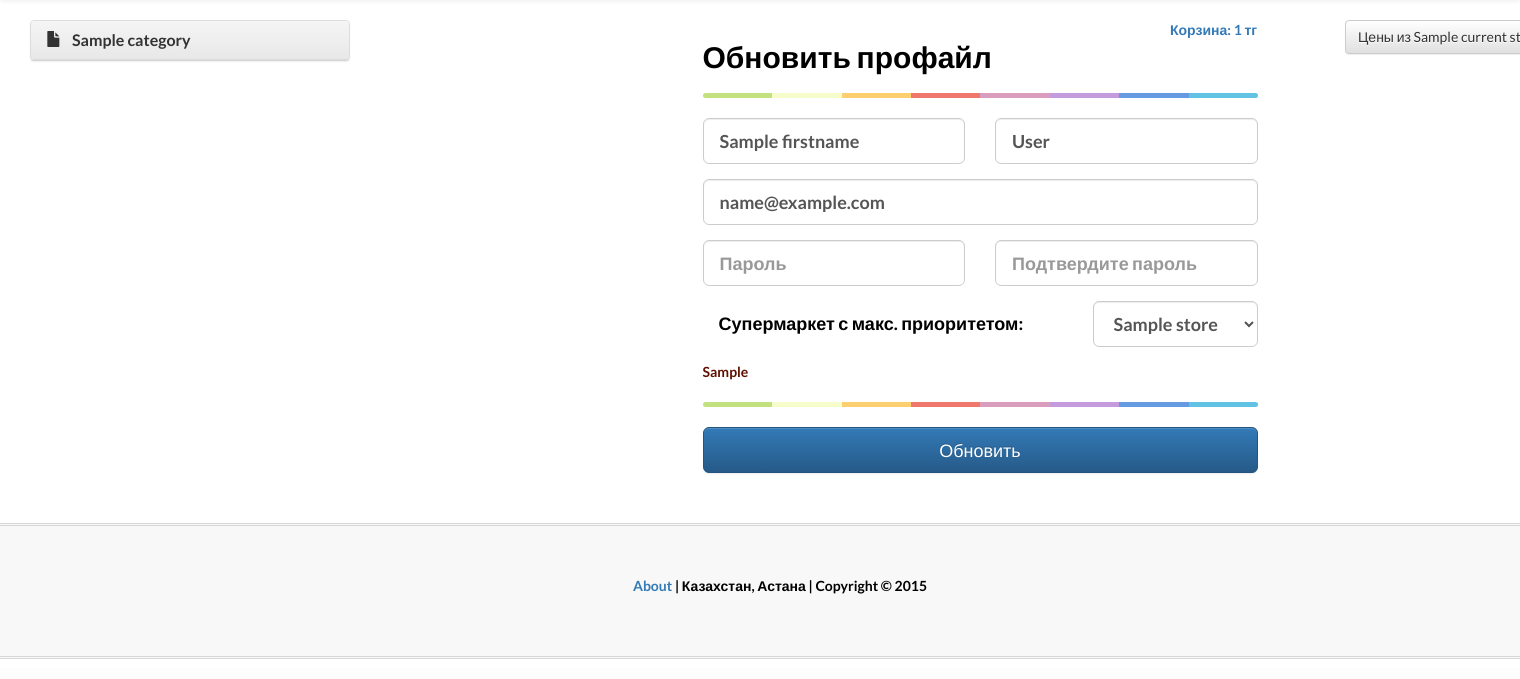
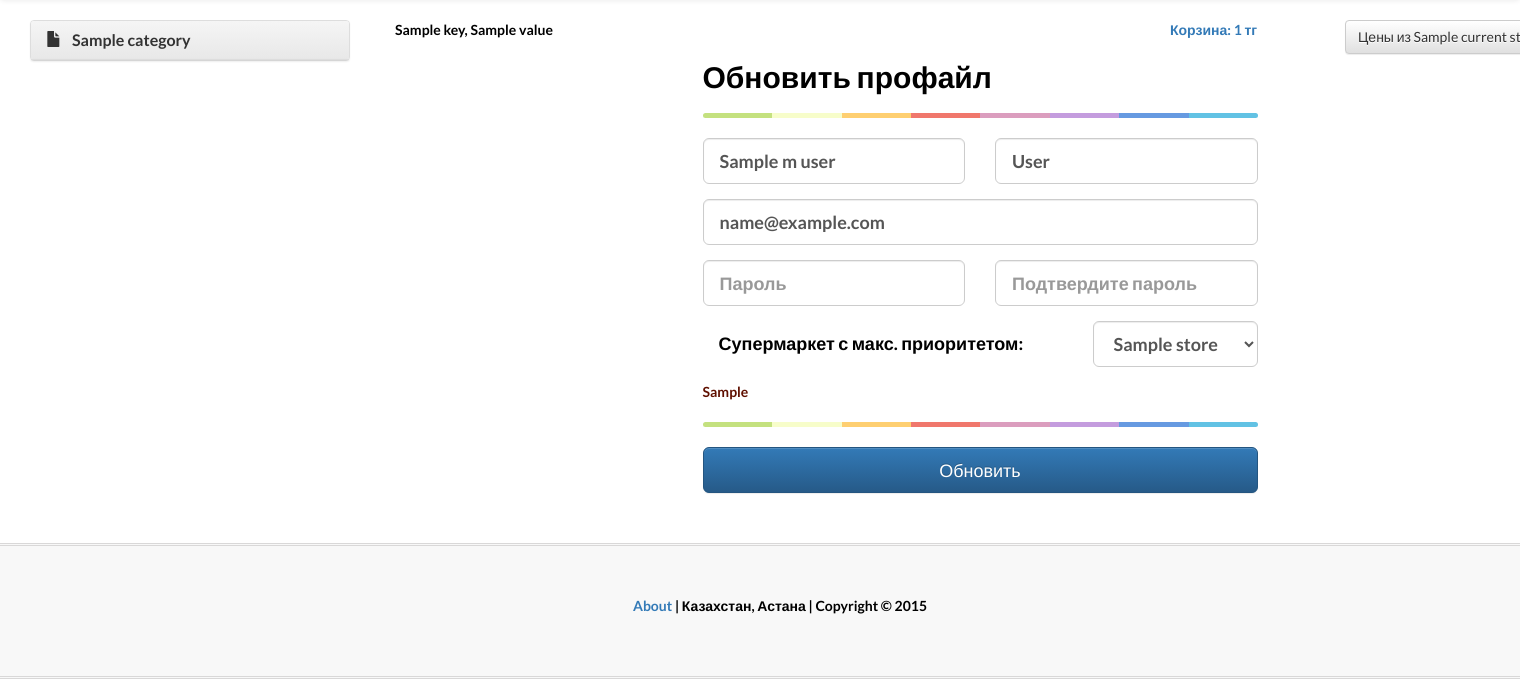
Before and after one commit to abzaloid/bestprice, a Python web app: template templates/user_profile_change.html in a window 1520 px wide; the page is wider, and only the part inside the window is pictured. Shown: the part 132-811 px from the top of that part. Run offline with Jinja, Linux system fonts and the light colour scheme; the template is opened without the code that fills it: most values are stand-ins (such as "Sample title", 1, 10 or a date in 2020); some libraries are stand-ins or nearby versions.

Commit message:
C:/Program Files/Git/profile

```diff
--- a/templates/profile.html
+++ b/templates/profile.html
@@ -64,7 +64,7 @@
     <div class = "col-md-12">
       <form class = "form-inline" action = "/updateprofile" method = "post" id = "editField">
         <div class = "col-md-2">
-          <input name = "first" type = "text" class="form-control input-default" style="width: 100%;" value ="{{user.first_name}}">
+          <input name = "first" type = "text" class="form-control input-default" style="width: 100%;" value ="{{user.name}}">
         </div>
         <div class = "col-md-2">
           <input name = "last" type = "text" class="form-control input-default" style="width: 100%;" value ="{{user.last_name}}">
--- a/templates/user_profile_change.html
+++ b/templates/user_profile_change.html
@@ -1,6 +1,11 @@
 {% extends "base.html" %}
 
 {% block body %}
+
+{%for key, value in m_user.iteritems() %}
+  {{key}}, {{value}}
+  <br/>
+{% endfor %}
 
 <div class="container">
 
@@ -12,17 +17,17 @@
       <div class="row">
         <div class="col-xs-12 col-sm-6 col-md-6">
           <div class="form-group">
-                        <input type="text" name="firstname" value="{{firstname}}" id="first_name" class="form-control input-lg" placeholder="Имя" tabindex="1">
+                        <input type="text" name="firstname" value="{{m_user.name}}" id="first_name" class="form-control input-lg" placeholder="Имя" tabindex="1">
           </div>
         </div>
         <div class="col-xs-12 col-sm-6 col-md-6">
           <div class="form-group">
-            <input type="text" name="lastname" value="{{lastname}}"id="last_name" class="form-control input-lg" placeholder="Фамилия" tabindex="2">
+            <input type="text" name="lastname" value="{{m_user.last_name}}"id="last_name" class="form-control input-lg" placeholder="Фамилия" tabindex="2">
           </div>
         </div>
       </div>
       <div class="form-group">
-        <input type="email" name="email" value="{{email}}" id="email" class="form-control input-lg" placeholder="example@e-mail.com" tabindex="4">
+        <input type="email" name="email" value="{{m_user.email_address}}" id="email" class="form-control input-lg" placeholder="example@e-mail.com" tabindex="4">
       </div>
       <div class="row">
         <div class="col-xs-12 col-sm-6 col-md-6">
```
Also changed, not shown: main.py (+8 -3 lines).
